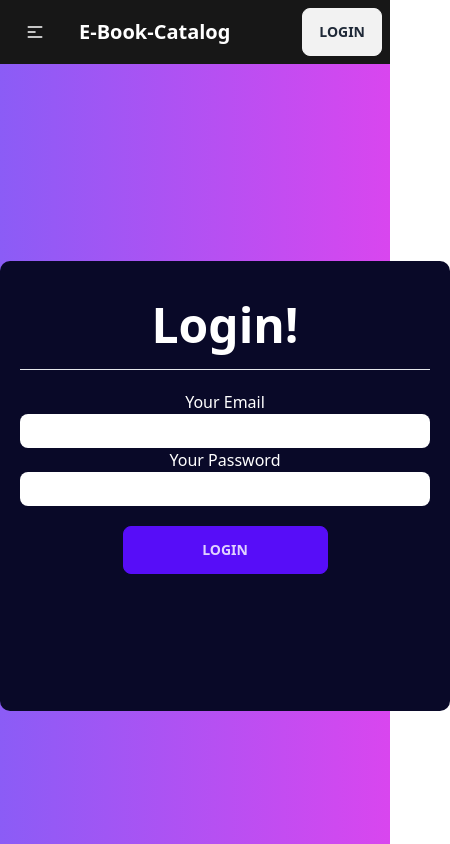
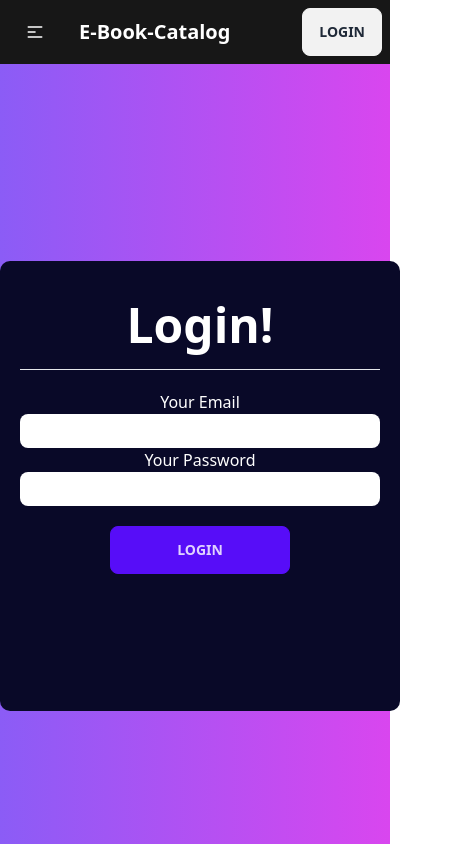
Before and after one commit to sumonhasan55/e-books-catalog-client, a React (Vite) app: page /login in a window 390 px wide. Shown: the top 844 px of the page, 450 px wide, since content can reach past the window. Built offline with nearby package versions, Linux system fonts and the light colour scheme; no server answers.

Commit message:
responsive login page

```diff
--- a/src/style/Login.module.css
+++ b/src/style/Login.module.css
@@ -1,5 +1,5 @@
 .form{
-    width: 450px;
+    width: 400px;
     height: 450px;
     border-radius: 10px;
     background: #090928;
```
